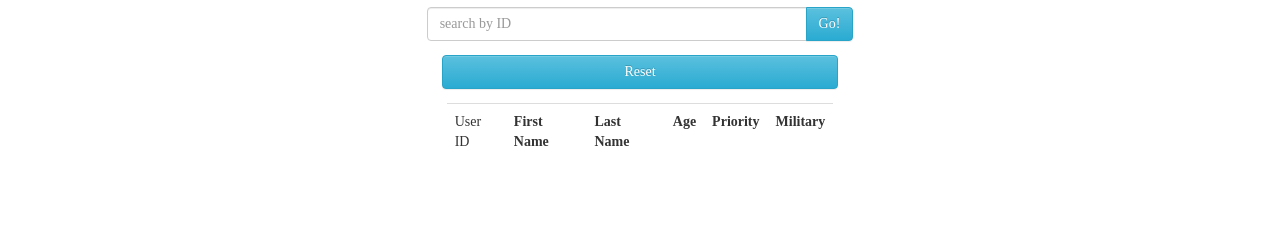
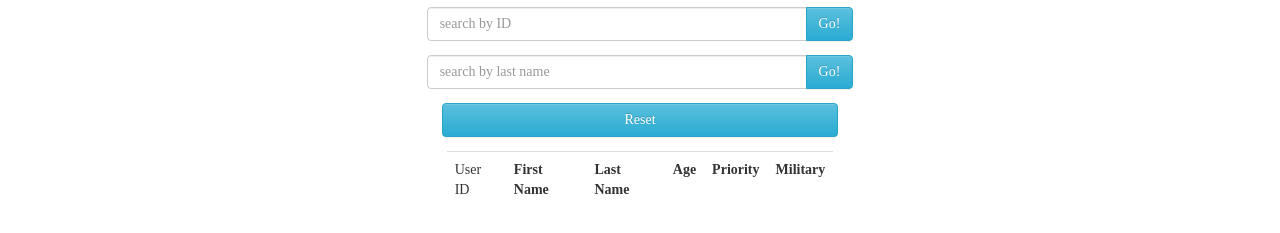
Before and after one commit to Mechasparrow/globalhack-moral-homelessness, a website: page public/board.html in a window 1280 px wide. Shown: the part 135-368 px from the top of the page. Drawn offline with nearby package versions, Linux system fonts and the light colour scheme; no server answers.

Commit message:
last name search

```diff
--- a/public/board.html
+++ b/public/board.html
@@ -71,6 +71,16 @@
 
         </div>
 
+        <div class="search-bar row">
+            <div class="input-group col-md-offset-4 col-md-4">
+                <input id = "input-search-name" type="text" placeholder="search by last name" class="form-control" name="filter"></input>
+                <span class="input-group-btn">
+                  <button onclick = "filterListByName()" class="btn btn-info" type="button">Go!</button>
+                </span>
+            </div>
+
+        </div>
+
         <div class="reset-button row">
             <div class="col-md-4 col-md-offset-4">
                 <button onclick = "reset()" class="btn btn-info btn-block">Reset</button>
--- a/public/script.js
+++ b/public/script.js
@@ -70,3 +70,31 @@ function filterList() {
     }
   });
 }
+
+function filterListByName() {
+  var searchbar = $("#input-search-name")
+  var tabledata = $(".tabledata");
+  tabledata.remove();
+
+  $.getJSON("/clientdata", function (data) {
+    for (var i = 0; i < data.length; i ++){
+      if (data[i].Last_Name == searchbar.val()){
+        var tablerow = $("<tr class = 'tabledata'></tr>");
+
+        tablerow.append('<td>' + data[i].UserID + '</td>')
+        tablerow.append('<td>' + data[i].First_Name +'</td>');
+        tablerow.append('<td>' + data[i].Last_Name +'</td>');
+
+        if (data[i].age != null){
+          tablerow.append('<td>' + data[i].age + '</td>');
+        }else {
+          tablerow.append('<td>' + 'N/A' + '</td>');
+        }
+
+        tablerow.append('<td>' + data[i].priority + '</td>');
+        tablerow.append('<td>' + data[i].military + '</td>');
+        $("#homeless_data_table").append(tablerow);
+      }
+    }
+  });
+}
--- a/public/style.css
+++ b/public/style.css
@@ -104,4 +104,5 @@ body{
 
 #contactMe{
   background-color:#71D0F0;
+  padding: 1em;
 }
```
